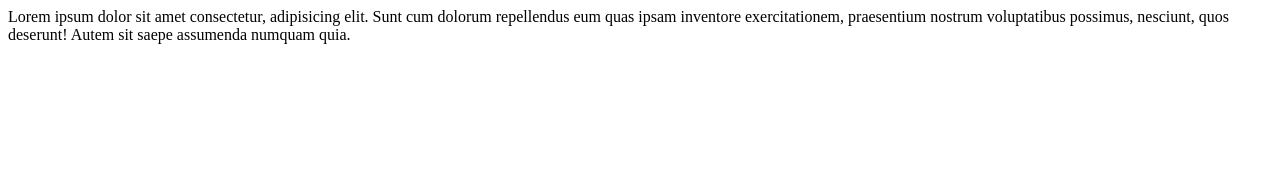
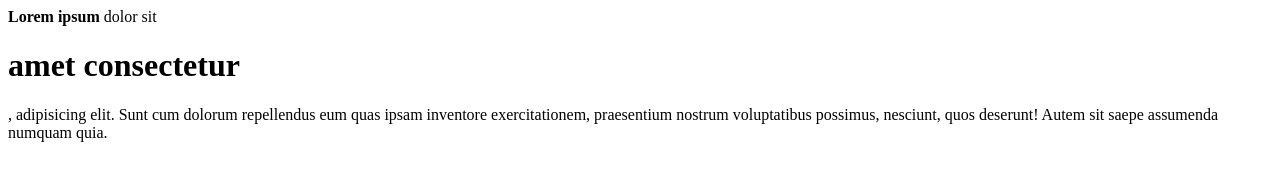
Before and after one commit to tsugaev/btc18, a plain HTML site: page index.html in a window 1280 px wide. Drawn offline with Linux system fonts and the light colour scheme.

Commit message:
add tags

```diff
--- a/index.html
+++ b/index.html
@@ -6,6 +6,6 @@
   <title>Document</title>
 </head>
 <body>
-  Lorem ipsum dolor sit amet consectetur, adipisicing elit. Sunt cum dolorum repellendus eum quas ipsam inventore exercitationem, praesentium nostrum voluptatibus possimus, nesciunt, quos deserunt! Autem sit saepe assumenda numquam quia.
+  <b>Lorem ipsum </b>dolor sit <h1>amet consectetur</h1>, adipisicing elit. Sunt cum dolorum repellendus eum quas ipsam inventore exercitationem, praesentium nostrum voluptatibus possimus, nesciunt, quos deserunt! Autem sit saepe assumenda numquam quia.
 </body>
 </html>
```
